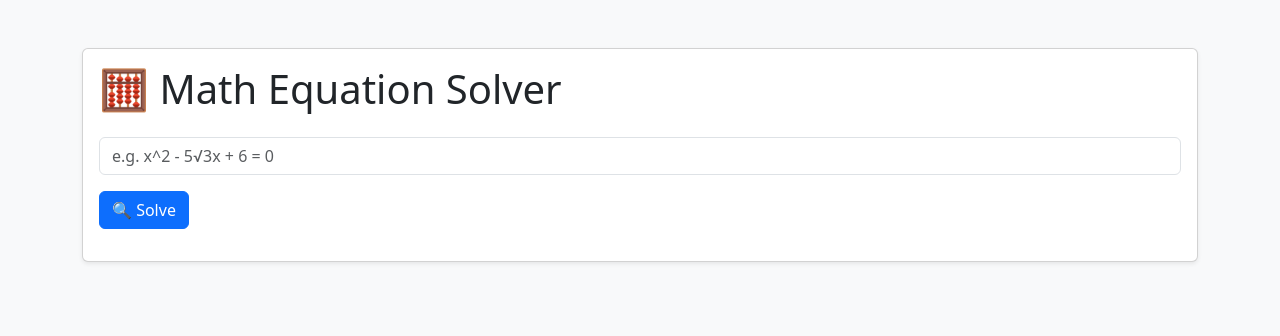
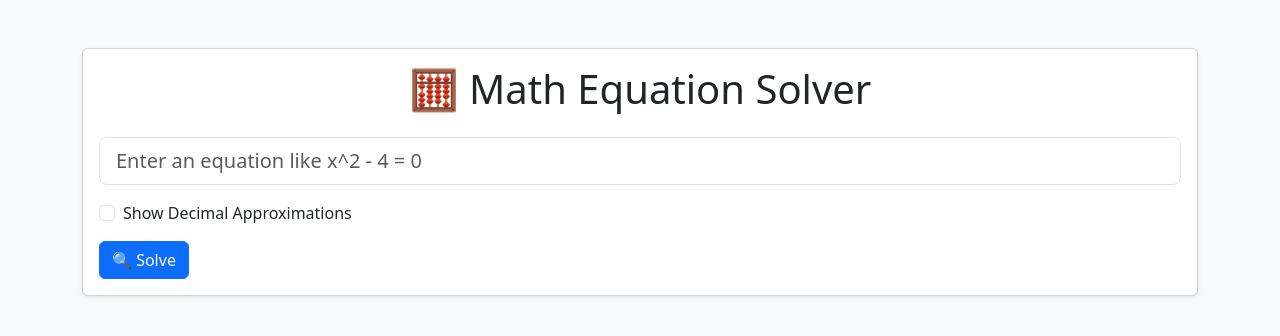
Before and after one commit to Bijush/bijush-math, a Flask app: page / in a window 1280 px wide. Shown: the top 336 px of the page. Run offline with Flask 3, Linux system fonts and the light colour scheme.

Commit message:
Add files via upload

```diff
--- a/templates/index.html
+++ b/templates/index.html
@@ -1,15 +1,15 @@
 <!DOCTYPE html>
 <html lang="en">
 <head>
-  <meta charset="UTF-8">
-  <meta name="viewport" content="width=device-width, initial-scale=1">
+  <meta charset="UTF-8" />
+  <meta name="viewport" content="width=device-width, initial-scale=1" />
   <title>Math Solver</title>
 
   <!-- Bootstrap 5 -->
-  <link href="https://cdn.jsdelivr.net/npm/bootstrap@5.3.0/dist/css/bootstrap.min.css" rel="stylesheet">
+  <link href="https://cdn.jsdelivr.net/npm/bootstrap@5.3.0/dist/css/bootstrap.min.css" rel="stylesheet" />
 
   <!-- Optional custom CSS -->
-  <link href="{{ url_for('static', filename='css/style.css') }}" rel="stylesheet">
+  <link href="{{ url_for('static', filename='css/style.css') }}" rel="stylesheet" />
 
   <!-- MathJax -->
   <script src="https://polyfill.io/v3/polyfill.min.js?features=es6"></script>
@@ -21,31 +21,44 @@
   <div class="container py-5">
     <div class="card shadow-sm">
       <div class="card-body">
-        <h1 class="card-title mb-4">🧮 Math Equation Solver</h1>
-        <form method="POST" class="row g-3">
-          <div class="col-12">
-            <input type="text" name="equation" class="form-control"
-                   placeholder="e.g. x^2 - 5√3x + 6 = 0"
-                   value="{{ expression }}" required>
+        <h1 class="card-title mb-4 text-center">🧮 Math Equation Solver</h1>
+
+        <!-- Equation Form -->
+        <form method="POST">
+          <div class="mb-3">
+            <input type="text" name="equation" class="form-control form-control-lg" placeholder="Enter an equation like x^2 - 4 = 0" value="{{ expression }}" required />
           </div>
-          <div class="col-auto">
-            <button type="submit" class="btn btn-primary mb-3">🔍 Solve</button>
+
+          <div class="form-check mb-3">
+            <input class="form-check-input" type="checkbox" name="show_decimal" id="decimalToggle"
+                   {% if request.form.get('show_decimal') %}checked{% endif %}>
+            <label class="form-check-label" for="decimalToggle">
+              Show Decimal Approximations
+            </label>
+          </div>
+
+          <div class="d-grid gap-2 d-md-block">
+            <button type="submit" class="btn btn-primary">🔍 Solve</button>
           </div>
         </form>
 
+        <!-- Results -->
         {% if result %}
-        <hr>
-        <div class="mb-3">
-          {{ result|safe }}
+        <hr />
+        <div class="mt-4">
+          <h4 class="text-success">Result:</h4>
+          <div class="mt-2">{{ result|safe }}</div>
         </div>
-        <form action="/graph" method="POST">
+
+        <!-- Graph Button -->
+        <form action="/graph" method="POST" class="mt-4">
           <input type="hidden" name="expression" value="{{ expression }}">
           <button type="submit" class="btn btn-outline-success">📈 Graph This Equation</button>
         </form>
         {% endif %}
+
       </div>
     </div>
   </div>
 </body>
-
 </html>
```
